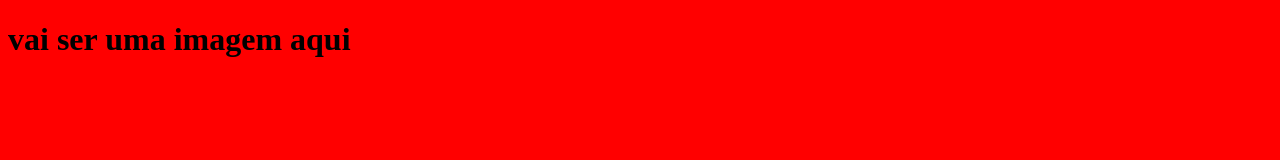
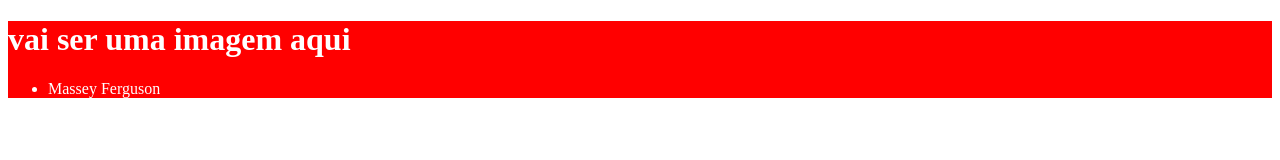
Before and after one commit to Copenhagen1822/Projeto-figma, a plain HTML site: page index.html in a window 1280 px wide. Drawn offline with Linux system fonts and the light colour scheme.

Commit message:
Add files via upload

```diff
--- a/index.html
+++ b/index.html
@@ -7,7 +7,12 @@
     <link rel="stylesheet" href="style.css">
 </head>
 <body>
-    <h1>vai ser uma imagem aqui</h1>
+    <header>
+        <h1>vai ser uma imagem aqui</h1>
+        <ul>
+    <li>Massey Ferguson</li>
+        </ul>
+    </header>
 
 </body>
 </html>
--- a/style.css
+++ b/style.css
@@ -1,3 +1,4 @@
-body{
+header{
     background-color: #FF0000;
+    color: white;
 }
```
